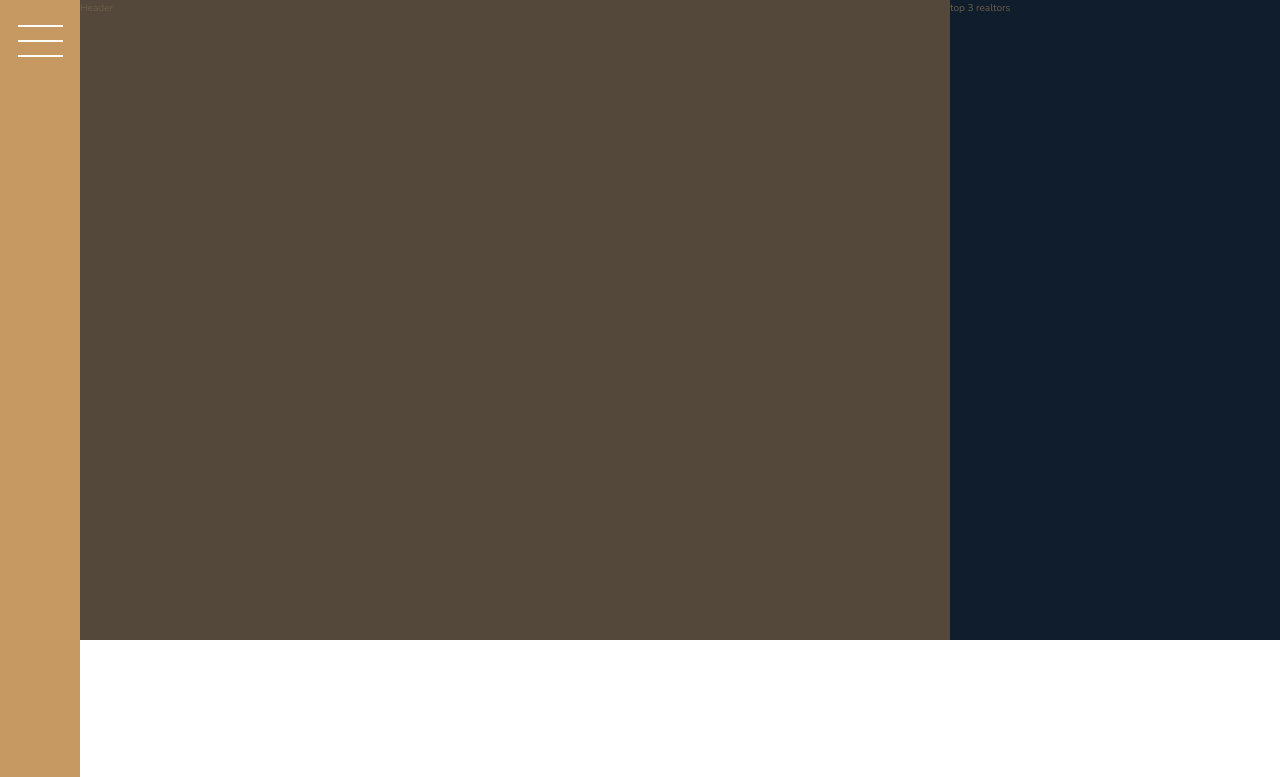
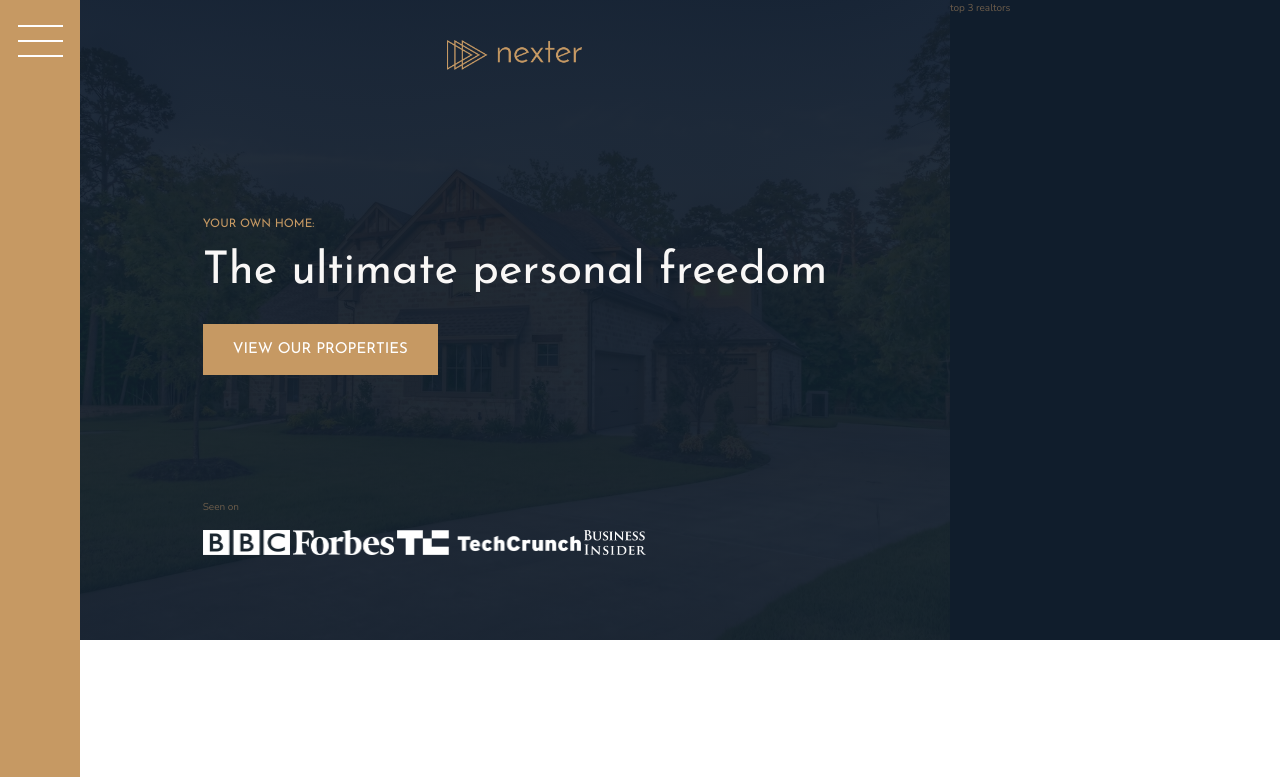
Before and after one commit to EnergeticPixels/nexters, a website: page index.html in a window 1280 px wide. Shown: the top 777 px of the page. Drawn offline with nearby package versions, Linux system fonts and the light colour scheme; files that its build step writes are made by us from their sources.

Commit message:
DEVELOP basic html structure and basic grid

```diff
--- a/index.html
+++ b/index.html
@@ -16,7 +16,17 @@
             <button class="nav-btn"></button>
         </div>
         <header class="header">
-            Header
+            <img src="./img/logo.png" alt="Nexter logo" class="header__logo">
+            <h3 class="heading-3">Your own home:</h3>
+            <h1 class="heading-1">The ultimate personal freedom</h1>
+            <button class="btn header__btn">View our properties</button>
+            <div class="header__seenon-text">Seen on</div>
+            <div class="header__seenon-logos">
+                <img src="./img/logo-bbc.png" alt="Seen on logo 1">
+                <img src="./img/logo-forbes.png" alt="Seen on logo 2">
+                <img src="./img/logo-techcrunch.png" alt="Seen on logo 3">
+                <img src="./img/logo-bi.png" alt="Seen on logo 4">
+            </div>
         </header>
         <div class="realtors">
             top 3 realtors
--- a/sass/_header.scss
+++ b/sass/_header.scss
@@ -1,4 +1,35 @@
 .header {
   background-color: $color-grey-dark-1;
   grid-column: full-start / col-end 6;
+  background-image: linear-gradient(rgba($color-secondary, .93), rgba($color-secondary, .93)), url(../img/hero.jpeg);
+  background-size: cover;
+  background-position: center;
+  display: grid;
+  grid-template-rows: 1fr min-content 6rem 1fr;
+  grid-template-columns: max-content;
+  gap: 1.5rem;
+  padding: 8rem;
+  padding-top: 4rem;
+  justify-content: center;
+
+  &__logo {
+    height: 3rem;
+    justify-self: center;
+  }
+
+  &__seenon_text {
+
+  }
+
+  &__seenon-logos {
+
+    img {
+      height: 2.5rem;
+    }
+  }
+
+  &__btn {
+    align-self: start;
+    justify-self: start;
+  }
 }
--- a/sass/_typography.scss
+++ b/sass/_typography.scss
@@ -5,6 +5,9 @@
 
 .heading-1 {
   @extend %heading;
+  font-size: 4.5rem;
+  color: $color-grey-light-1;
+  line-height: 1;
 }
 
 .heading-2 {
```
